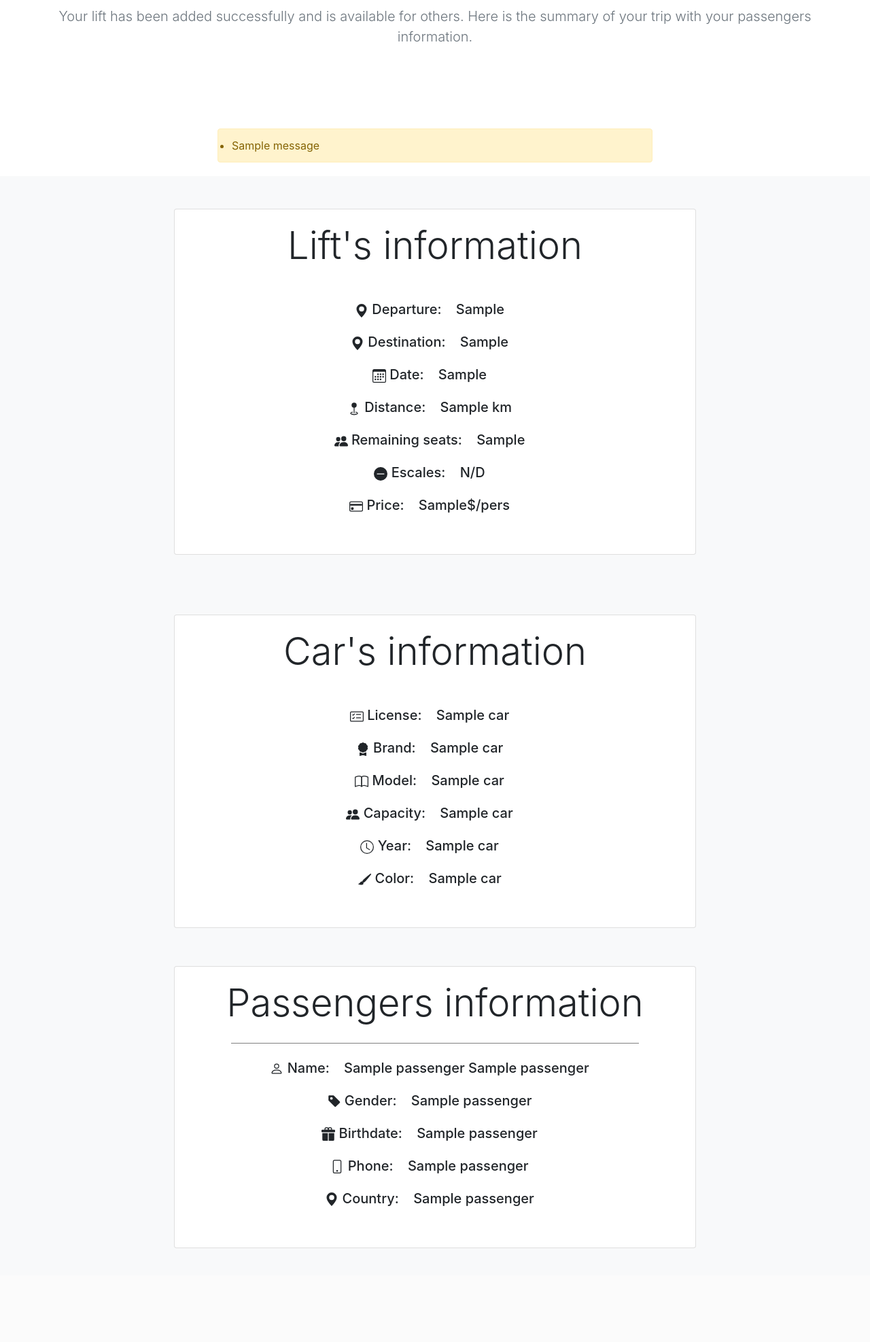
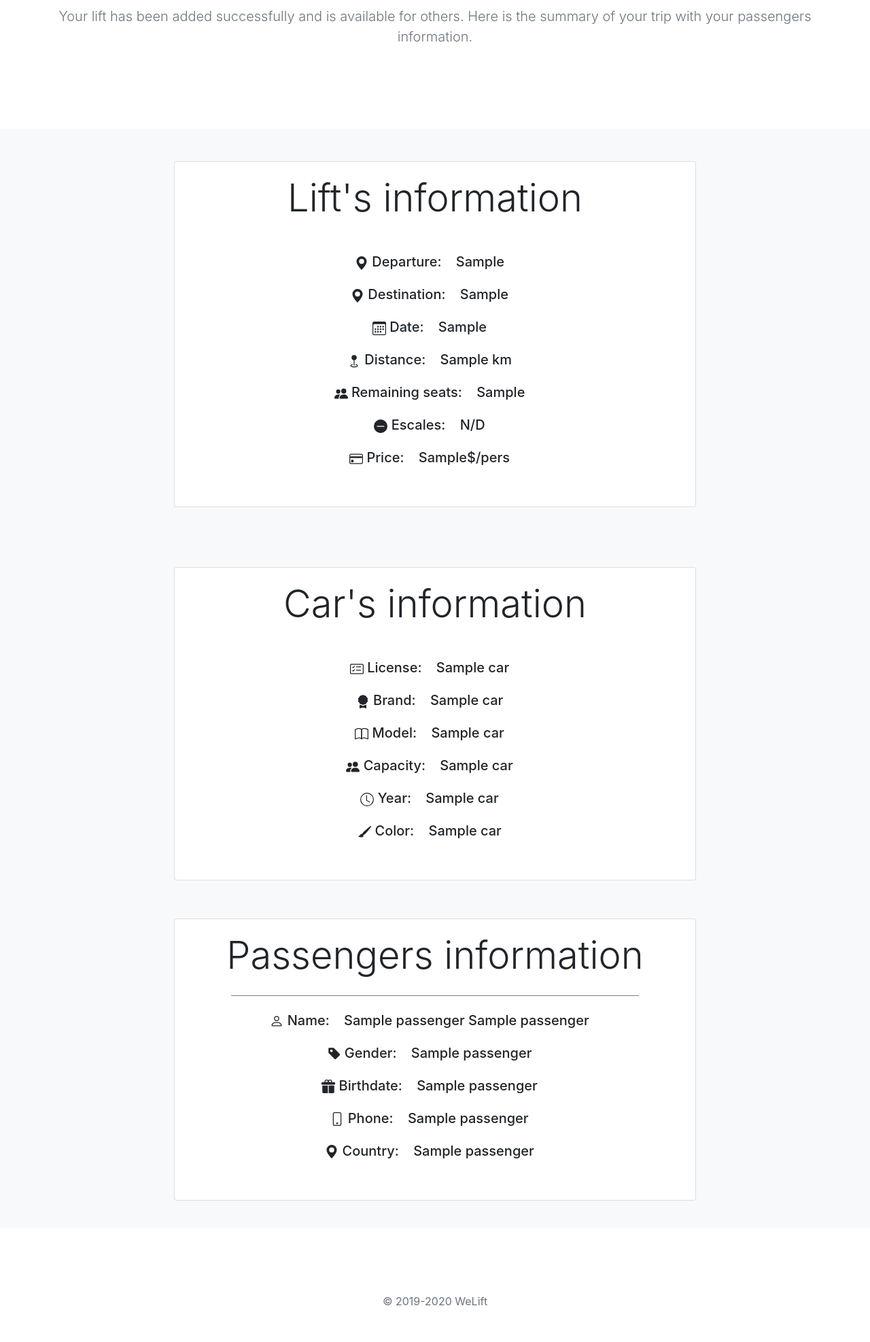
Before and after one commit to vincentlambert8/WeLift, a Flask app: template src/presentation/templates/pickupinfo.html in a window 1280 px wide. Shown: the part 207-2181 px from the top of the page at 68% size. Before the commit the page ends 2043 px from the top, so only its background shows below. Run offline with Flask 2, Linux system fonts and the light colour scheme; the template is opened without the code that fills it: most values are stand-ins (such as "Sample title", 1, 10 or a date in 2020); one stand-in notice (Sample message) is shown; some libraries are stand-ins or nearby versions.

Commit message:
Remove alert pickup and footer added

```diff
--- a/src/presentation/templates/pickupinfo.html
+++ b/src/presentation/templates/pickupinfo.html
@@ -13,15 +13,6 @@
     </div>
 </section>
 
-{% with messages = get_flashed_messages() %}
-{% if messages %}
-<ul class="alert-warning alert" style="width: 50%; margin: auto; margin-bottom: 20px;">
-    {% for message in messages %}
-    <li>{{ message }}</li>
-    {% endfor %}
-</ul>
-{% endif %}
-{% endwith %}
 <div class="py-5 bg-light">
     <div class="card mb-4 container" style="width: 60%">
         <div class="card-body text-center">
@@ -187,5 +178,9 @@
     </div>
 </div>
 
+<footer class="my-5 pt-5 text-muted text-center text-small">
+    <p class="mb-1">&copy; 2019-2020 WeLift</p>
+</footer>
+
 </body>
 </html>
```
